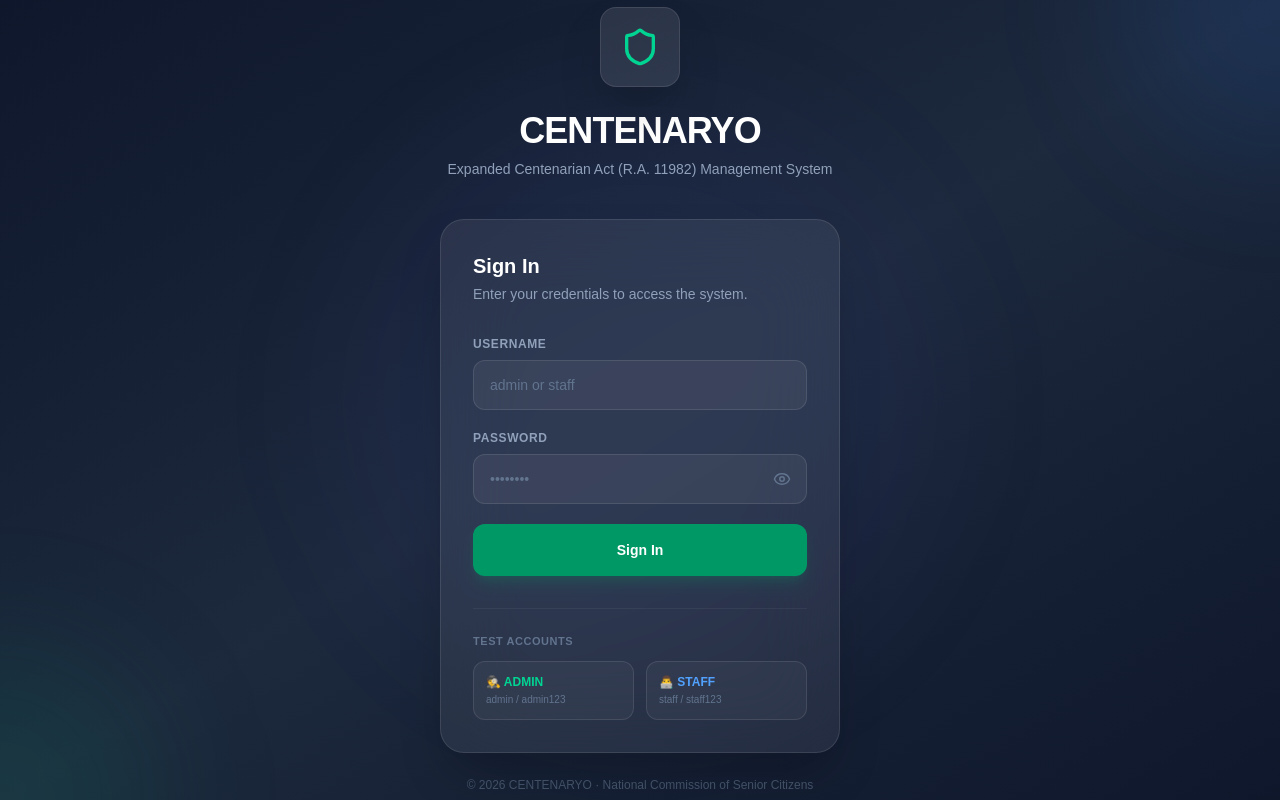
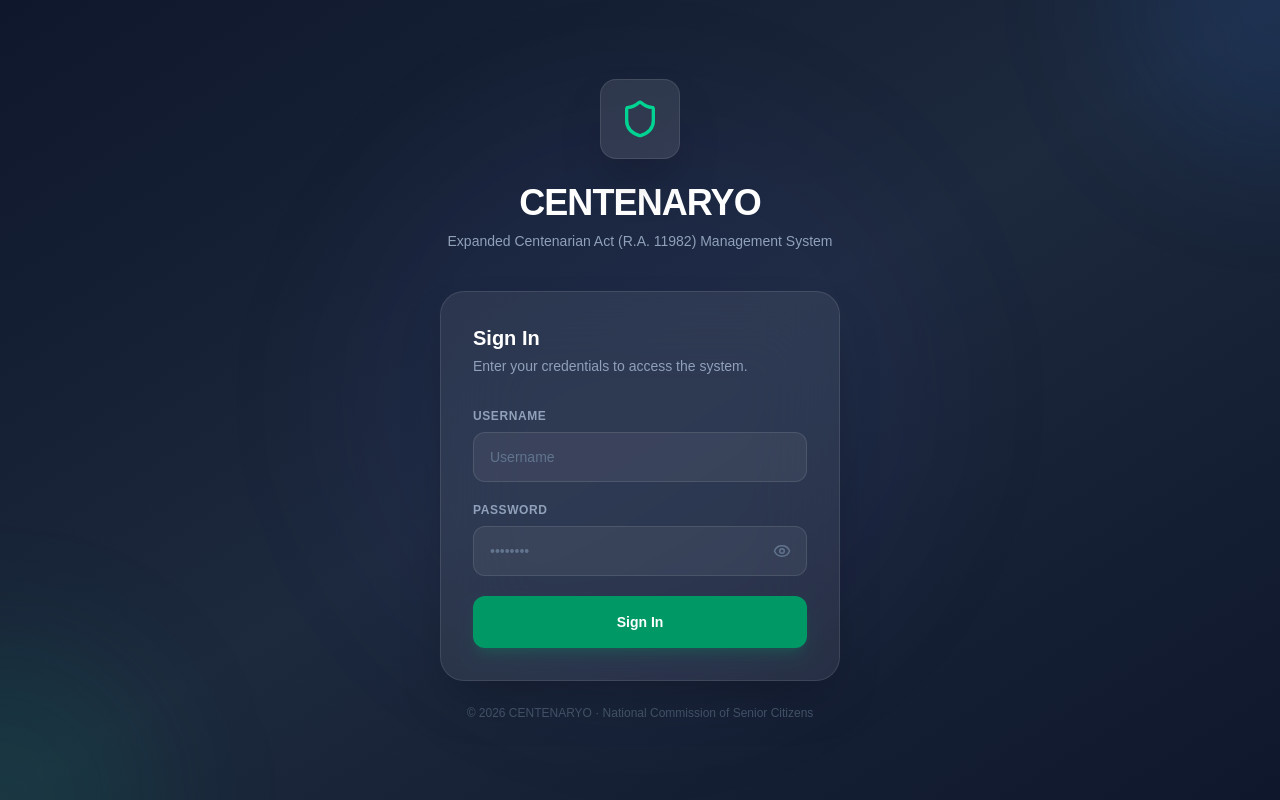
Before and after one commit to khiroez/CENTENARYO, a Next.js app in the folder frontend/: page /login in a window 1280 px wide. Built offline with nearby package versions, Linux system fonts and the light colour scheme; no server answers.

Commit message:
style: remove quick login helper buttons and make placeholders formal on login screen

```diff
--- a/frontend/src/app/login/page.tsx
+++ b/frontend/src/app/login/page.tsx
@@ -72,7 +72,7 @@ export default function LoginPage() {
                 type="text"
                 value={username}
                 onChange={(e) => setUsername(e.target.value)}
-                placeholder="admin or staff"
+                placeholder="Username"
                 required
                 className="w-full px-4 py-3.5 bg-white/[0.06] border border-white/10 rounded-xl text-white placeholder:text-slate-500 focus:outline-none focus:ring-2 focus:ring-emerald-500/30 focus:border-emerald-500/50 transition-all text-sm font-medium"
               />
@@ -116,29 +116,6 @@ export default function LoginPage() {
               )}
             </button>
           </form>
-
-          {/* Quick-login help */}
-          <div className="mt-8 pt-6 border-t border-white/5">
-            <p className="text-[11px] font-bold text-slate-500 uppercase tracking-wider mb-3">Test Accounts</p>
-            <div className="grid grid-cols-2 gap-3">
-              <button
-                type="button"
-                onClick={() => { setUsername('admin'); setPassword('admin123'); }}
-                className="p-3 bg-white/[0.04] border border-white/10 rounded-xl text-left hover:bg-white/[0.08] transition-all group"
-              >
-                <p className="text-emerald-400 font-bold text-xs group-hover:text-emerald-300">🕵️ ADMIN</p>
-                <p className="text-slate-500 text-[10px] font-medium mt-0.5">admin / admin123</p>
-              </button>
-              <button
-                type="button"
-                onClick={() => { setUsername('staff'); setPassword('staff123'); }}
-                className="p-3 bg-white/[0.04] border border-white/10 rounded-xl text-left hover:bg-white/[0.08] transition-all group"
-              >
-                <p className="text-blue-400 font-bold text-xs group-hover:text-blue-300">👨‍💻 STAFF</p>
-                <p className="text-slate-500 text-[10px] font-medium mt-0.5">staff / staff123</p>
-              </button>
-            </div>
-          </div>
         </div>
 
         <p className="text-center text-slate-600 text-xs mt-6 font-medium">
```
